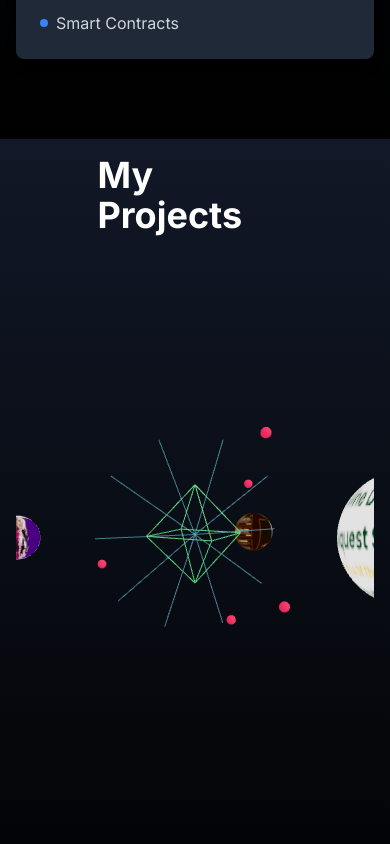
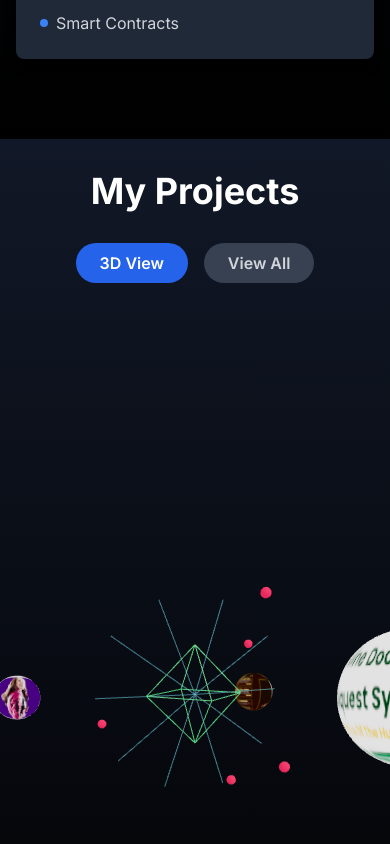
Before and after one commit to wchesedh/wchesedh.github.io, a Next.js app: page / in a window 390 px wide. Shown: the part 3380-4224 px from the top of the page. Built offline with nearby package versions, Linux system fonts and the light colour scheme.

Commit message:
Update: 3d and view all

```diff
--- a/components/Projects.js
+++ b/components/Projects.js
@@ -5,6 +5,7 @@ import { OrbitControls, Float, Text, useTexture } from '@react-three/drei'
 import { useRef, useState, useEffect, useMemo } from 'react'
 import * as THREE from 'three'
 import Image from 'next/image'
+import { motion } from 'framer-motion'
 
 const projectLinks = [
   { name: 'University Online Document Request', url: 'https://sis.cmu.edu.ph/odrms', image: '/images/odrms.png', description: 'Online Document Request Management System for CMU students and staff.' },
@@ -138,6 +139,7 @@ function ProjectModal({ project, onClose }) {
 export default function Projects() {
   const [selectedProject, setSelectedProject] = useState(null)
   const [isMobile, setIsMobile] = useState(false)
+  const [activeTab, setActiveTab] = useState('3d')
 
   useEffect(() => {
     const checkMobile = () => {
@@ -153,9 +155,23 @@ export default function Projects() {
   }
 
   return (
-    <section id="projects" className={`py-4 px-4 bg-gradient-to-b from-gray-900 to-black min-h-screen relative flex flex-col items-center`}>
-      <h2 className="absolute top-4 left-1/2 -translate-x-1/2 text-4xl md:text-5xl font-bold text-white z-10">My Projects</h2>
-
+    <section id="projects" className={`bg-gradient-to-b from-gray-900 to-black min-h-screen flex flex-col items-center ${isMobile ? 'min-h-[auto]' : 'h-screen'}`}>
+      <h2 className="text-4xl md:text-5xl font-bold text-white text-center pt-8 mb-8">My Projects</h2>
+      <div className="flex justify-center space-x-4 mb-8">
+        <button
+          onClick={() => setActiveTab('3d')}
+          className={`px-6 py-2 rounded-full font-semibold transition-all ${activeTab === '3d' ? 'bg-blue-600 text-white' : 'bg-gray-700 text-gray-300 hover:bg-blue-700 hover:text-white'}`}
+        >
+          3D View
+        </button>
+        <button
+          onClick={() => setActiveTab('all')}
+          className={`px-6 py-2 rounded-full font-semibold transition-all ${activeTab === 'all' ? 'bg-blue-600 text-white' : 'bg-gray-700 text-gray-300 hover:bg-blue-700 hover:text-white'}`}
+        >
+          View All
+        </button>
+      </div>
+      {activeTab === '3d' ? (
         <div className="flex-grow w-full max-w-6xl flex justify-center items-center h-[90vh]">
           <Canvas camera={{ position: [0, 0, 5], fov: 75 }} shadows className="w-full h-full">
             <ambientLight intensity={0.8} />
@@ -182,9 +198,36 @@ export default function Projects() {
             <OrbitControls enablePan={false} enableZoom={false} autoRotate={false} autoRotateSpeed={1} />
           </Canvas>
         </div>
-
+      ) : (
+        <div className="w-full max-w-6xl grid grid-cols-1 md:grid-cols-2 lg:grid-cols-3 gap-8 mb-12">
+          {projectLinks.map((project) => (
+            <motion.div
+              key={project.name}
+              className="bg-gray-800 rounded-lg shadow-lg overflow-hidden flex flex-col cursor-pointer hover:scale-[1.02] transition-transform"
+              onClick={() => setSelectedProject(project)}
+              whileHover={{ scale: 1.02 }}
+            >
+              <div className="relative w-full h-48">
+                <Image src={project.image} alt={project.name} fill className="object-cover" />
+              </div>
+              <div className="p-6 flex-1 flex flex-col">
+                <h3 className="text-xl font-bold text-white mb-2">{project.name}</h3>
+                <p className="text-gray-300 text-sm mb-4 flex-1">{project.description}</p>
+                <a
+                  href={project.url}
+                  target="_blank"
+                  rel="noopener noreferrer"
+                  className="inline-block px-4 py-2 bg-gradient-to-r from-blue-500 to-purple-600 text-white rounded-full hover:from-blue-600 hover:to-purple-700 transition-all text-sm mt-auto"
+                  onClick={e => e.stopPropagation()}
+                >
+                  Visit Site
+                </a>
+              </div>
+            </motion.div>
+          ))}
+        </div>
+      )}
       <ProjectModal project={selectedProject} onClose={() => setSelectedProject(null)} />
-
       <footer className="w-full bg-gray-900 py-4 mt-auto">
         <div className="flex justify-center space-x-4">
           <a href="https://github.com/wchesedh" target="_blank" rel="noopener noreferrer" className="text-gray-400 hover:text-white transition-colors">
```
Lines whose indentation alone changed are shown as unchanged.
